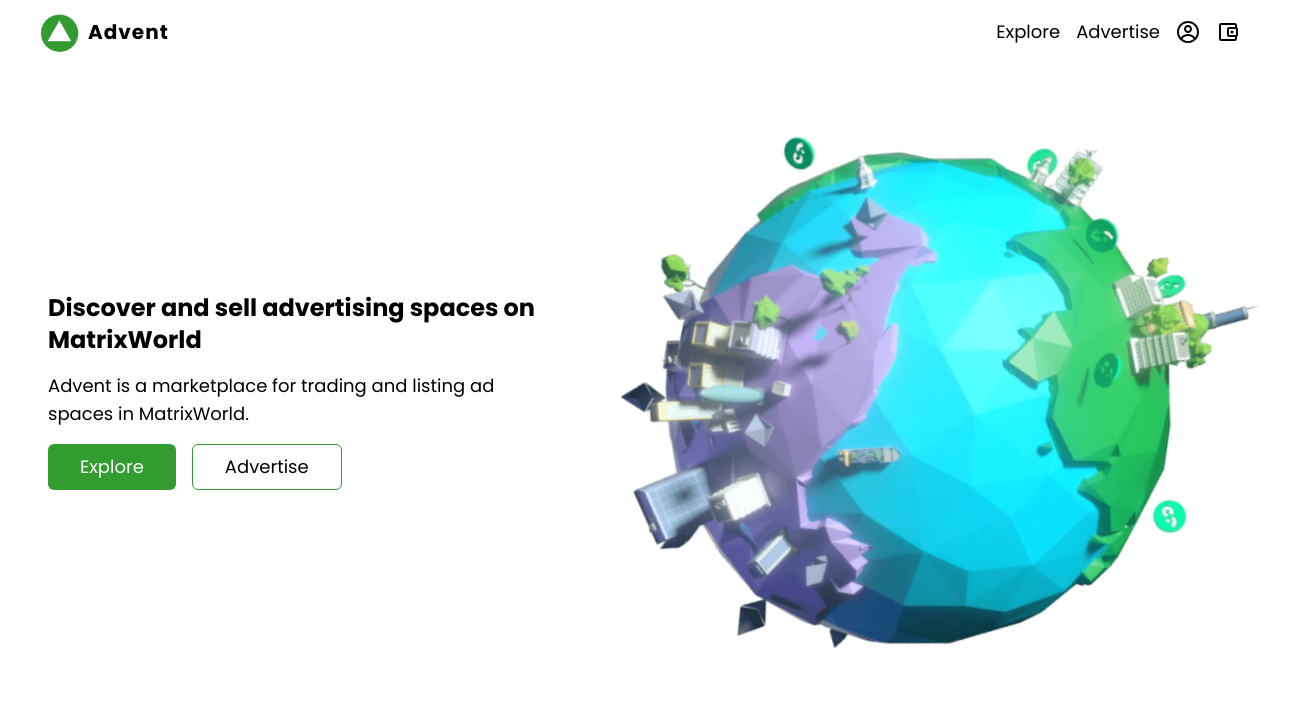
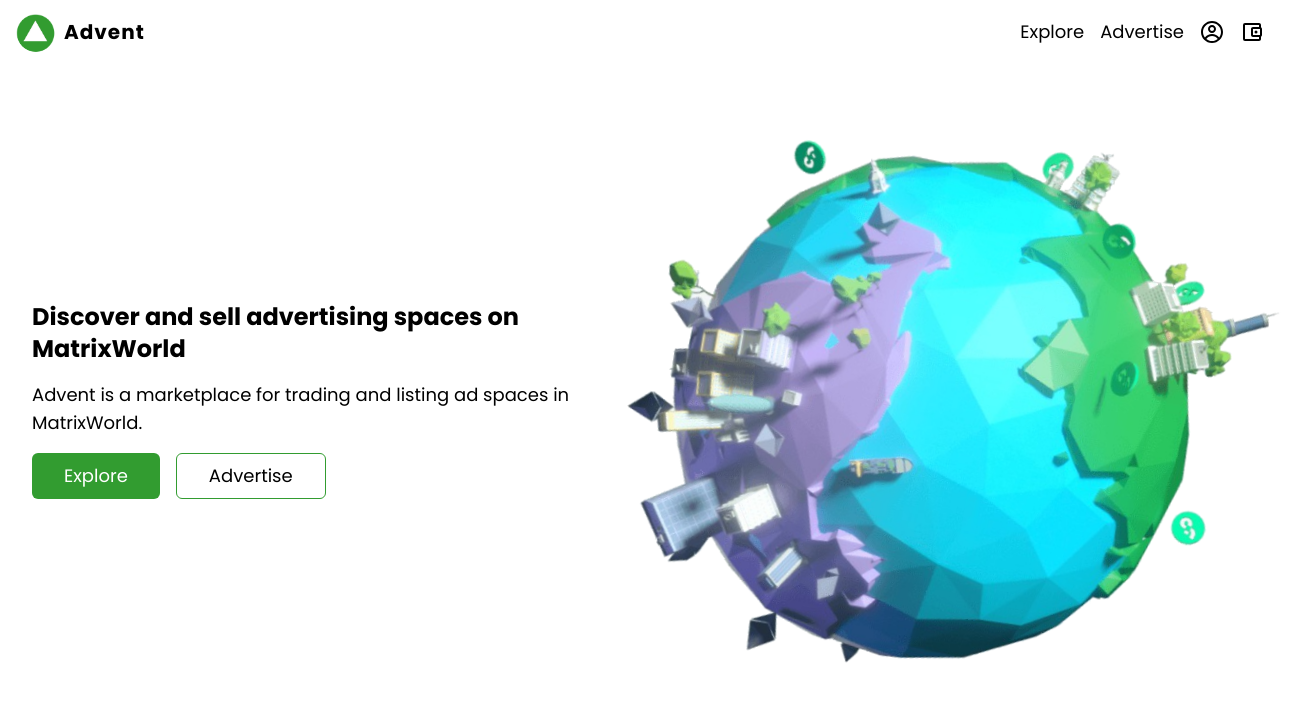
Before and after one commit to a11rew/advent, a Next.js app in the folder packages/client/: page / in a window 1280 px wide. Shown: the top 702 px of the page, 1310 px wide, since content can reach past the window. Built offline with nearby package versions, Linux system fonts and the light colour scheme.

Commit message:
update layout

```diff
--- a/packages/client/package.json
+++ b/packages/client/package.json
@@ -32,7 +32,7 @@
     "@types/node": "16.11.6",
     "@types/react": "17.0.34",
     "@types/react-test-renderer": "^17.0.1",
-    "autoprefixer": "latest",
+    "autoprefixer": "^10.4.0",
     "babel-jest": "^27.3.1",
     "cypress": "^8.7.0",
     "eslint": "7",
@@ -40,9 +40,9 @@
     "eslint-plugin-testing-library": "^5.0.0",
     "identity-obj-proxy": "^3.0.0",
     "jest": "^27.3.1",
-    "postcss": "latest",
+    "postcss": "^8.4.4",
     "react-test-renderer": "^17.0.2",
-    "tailwindcss": "latest",
+    "tailwindcss": "^3.0.0",
     "typescript": "4.4.4"
   }
 }
--- a/packages/client/src/components/Header.tsx
+++ b/packages/client/src/components/Header.tsx
@@ -24,11 +24,11 @@
 
   return (
     <header
-      className={`h-16 z-50 w-full text-lg sticky top-0 transition-all duration-500 ease-in-out
+      className={`h-16 z-50 w-full text-lg fixed top-0 transition-all duration-500 ease-in-out
       ${animate && "shadow-md bg-white"}
     `}
     >
-      <div className="max-w-screen-2xl m-auto px-4 md:px-10 h-full flex items-center justify-between">
+      <div className="max-w-[1600px] m-auto px-4 h-full flex items-center justify-between">
         <div className="flex items-center gap-2">
           <div className="h-10 w-10 rounded-full overflow-hidden">
             <Image src={Logo} alt="Advent Logo" />
--- a/packages/client/src/pages/index.tsx
+++ b/packages/client/src/pages/index.tsx
@@ -7,11 +7,12 @@
 
 const Home: NextPage = () => {
   return (
-    <div>
+    <div className="min-h-screen w-full flex justify-center">
       <Head>
         <title>Advent</title>
       </Head>
-      <div className="flex flex-col-reverse md:flex-row p-4 max-w-screen-2xl justify-between m-auto">
+      <div className="max-w-[1600px] flex w-full items-center">
+        <div className="w-full flex flex-col-reverse justify-end md:flex-row md:justify-between">
           <div className="md:w-1/2 flex flex-col justify-center gap-4 text-lg p-4">
             <div className="flex flex-col justify-center gap-4 text-lg p-4">
               <h1 className="text-2xl font-bold">
@@ -31,7 +32,7 @@
               </div>
             </div>
           </div>
-        <div className="p-5">
+          <div className="flex items-center px-4">
             <AnimatedGlobe
               animate={{
                 rotate: [0, 360],
@@ -42,6 +43,7 @@
                 repeat: Infinity,
               }}
             />
+          </div>
         </div>
       </div>
     </div>
--- a/packages/client/tailwind.config.js
+++ b/packages/client/tailwind.config.js
@@ -1,9 +1,8 @@
 module.exports = {
-  purge: [
+  content: [
     "./src/pages/**/*.{js,ts,jsx,tsx}",
     "./src/components/**/*.{js,ts,jsx,tsx}",
   ],
-  darkMode: false, // or 'media' or 'class'
   theme: {
     extend: {
       colors: {
```
Also changed, not shown: 2 other files (tests, documents, lock files or other folders). Lines whose indentation alone changed are shown as unchanged.
